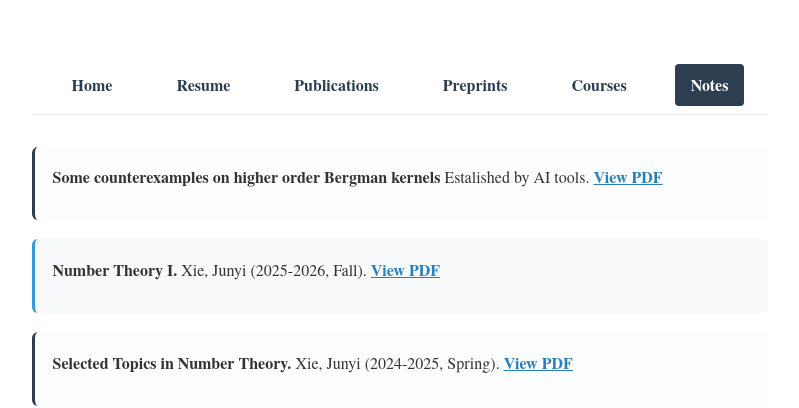
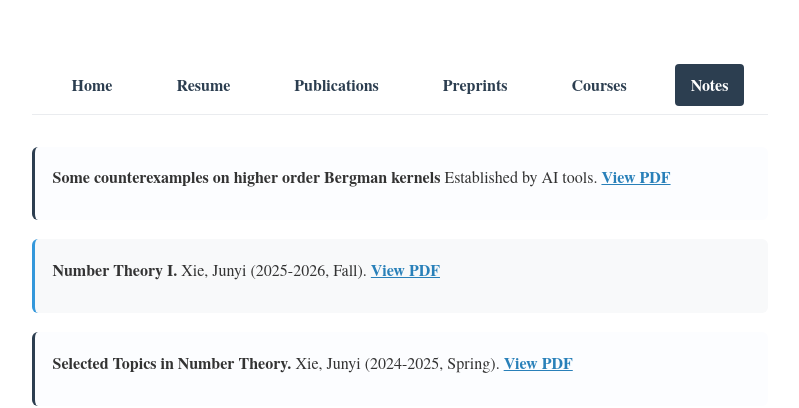
Before and after one commit to Naihuang-Bao/Naihuang-Bao.github.io, a Jekyll site: the page built from notes.md, in a window 1280 px wide. Shown: the top 408 px of the page, without its empty margins (240-1039 px from the left). Built offline with Jekyll 4.4.1, drawn with Linux system fonts in a browser that asks for light colours; comment, search, counter and statistics services are not loaded.

```diff
--- a/notes.md
+++ b/notes.md
@@ -7,7 +7,7 @@
 <section class="publications">
 
   <div class="publication">
-    <p><strong>Some counterexamples on higher order Bergman kernels</strong> Estalished by AI tools.
+    <p><strong>Some counterexamples on higher order Bergman kernels</strong> Established by AI tools.
       <a href="{{ site.baseurl }}/assets/seminar/CHOBK.pdf" target="_blank" rel="noopener" class="paper-link">View PDF</a>
     </p>
   </div>
```
Also changed, not shown: 1 other file.
